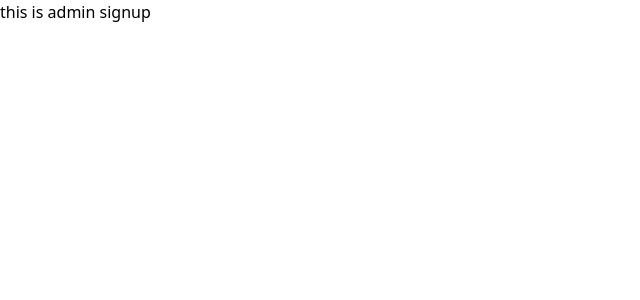
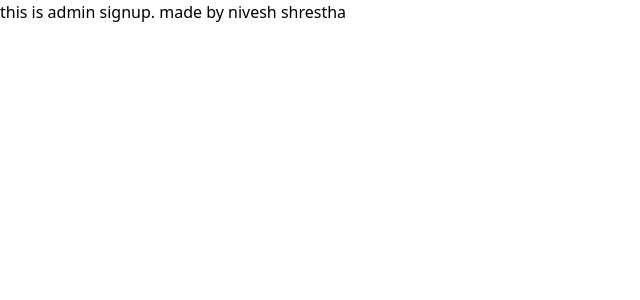
Before and after one commit to Nivesh26/General-Mechanical-Works, a React (Vite) app in the folder Frontend/: page /adminsignup in a window 1280 px wide. Shown: the top 300 px of the page, without its empty margins (0-640 px from the left). Built offline with nearby package versions, Linux system fonts and the light colour scheme.

Commit message:
Update Adminsignup component text to include author attribution

```diff
--- a/Frontend/src/Logins-Signup/Adminsignup.tsx
+++ b/Frontend/src/Logins-Signup/Adminsignup.tsx
@@ -2,7 +2,7 @@ import React from 'react'
 
 const Adminsignup = () => {
   return (
-    <div>this is admin signup</div>
+    <div>this is admin signup. made by nivesh shrestha</div>
   )
 }
 
```
